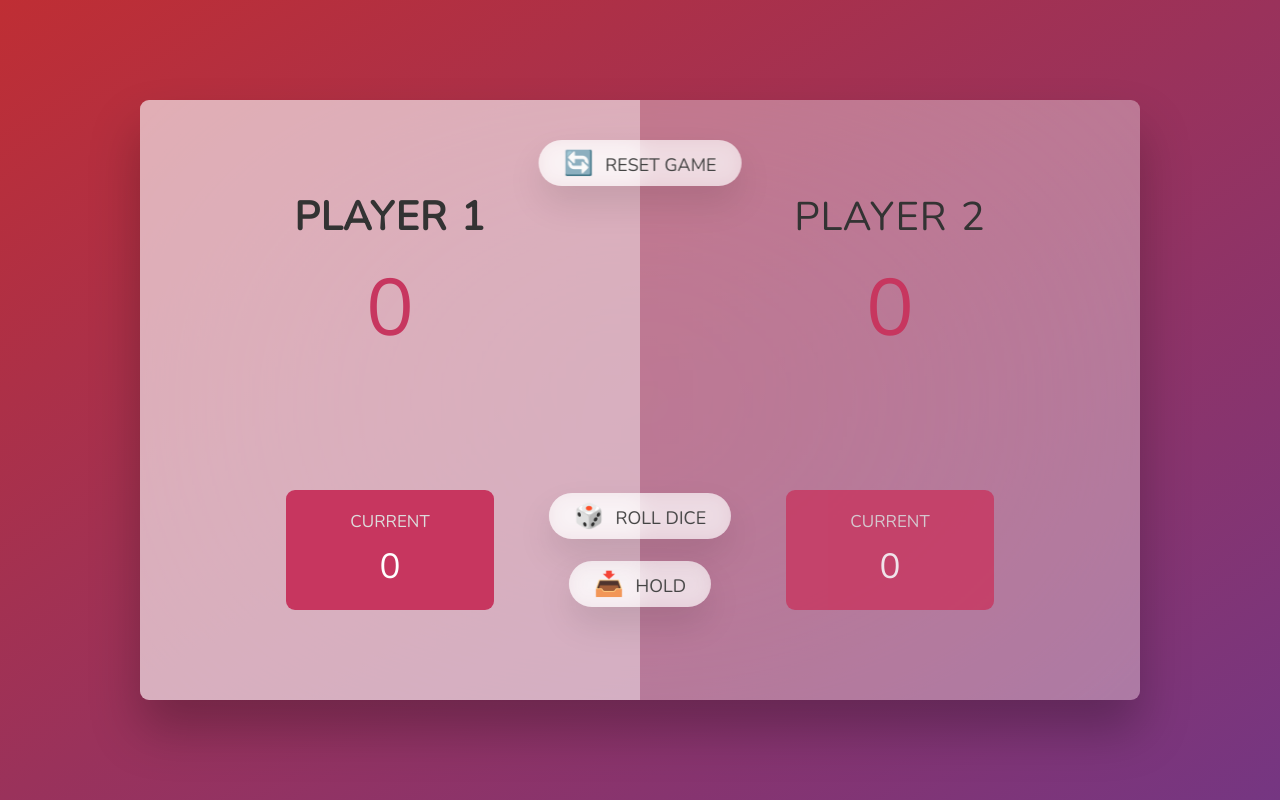
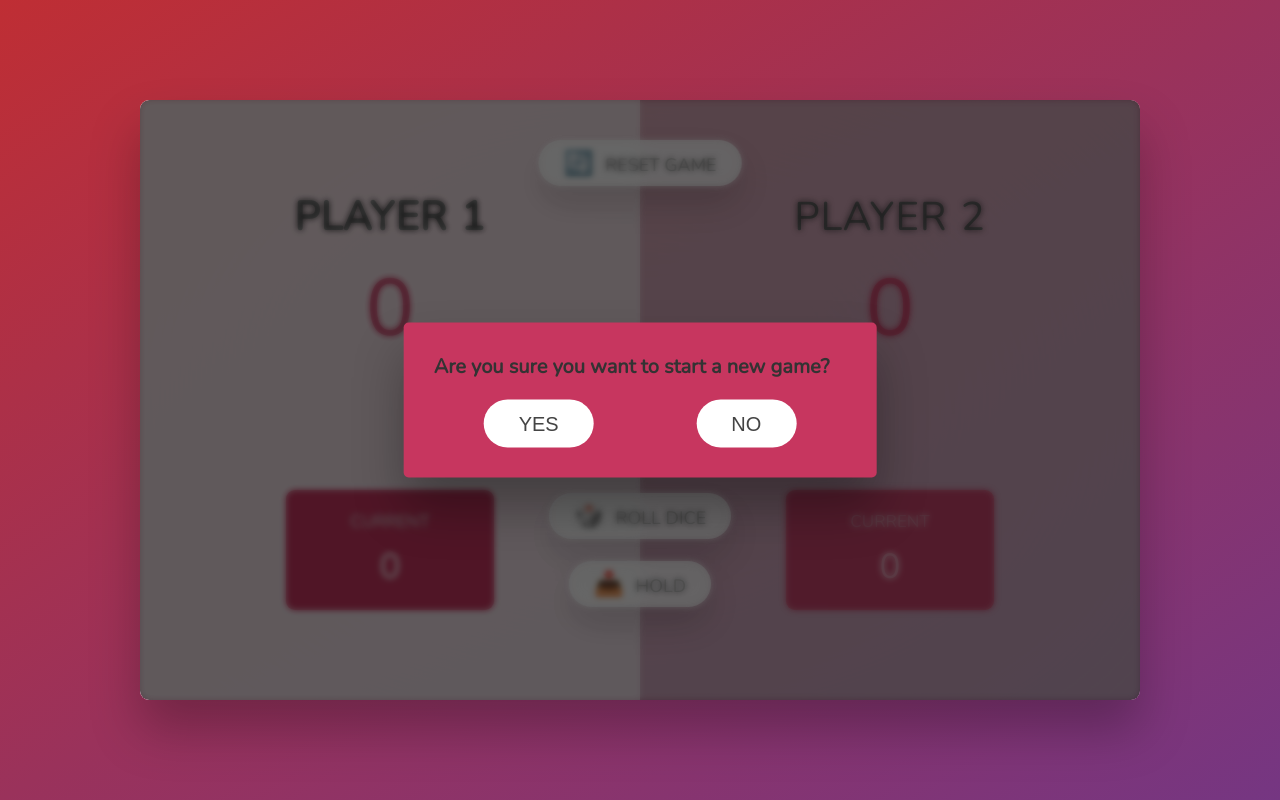
Before and after one commit to MisterBolt/pig-game, a plain HTML site: page index.html in a window 1280 px wide. Both pictures are taken after a click on the button "🔄 RESET GAME". Drawn offline with nearby package versions, Linux system fonts and the light colour scheme.

Commit message:
Add modal to confirm reseting game

```diff
--- a/index.html
+++ b/index.html
@@ -32,7 +32,15 @@
       <button class="btn btn--new">🔄 New game</button>
       <button class="btn btn--roll">🎲 Roll dice</button>
       <button class="btn btn--hold">📥 Hold</button>
+
+      <div class="modal">
+        <h1>Are you sure you want to start a new game?</h1>
+        <button class="btn--modal" id="yes-modal-button">YES</button>
+        <button class="btn--modal" id="no-modal-button">NO</button>
+      </div>
+      <div class="overlay"></div>
     </main>
+
     <script src="script.js"></script>
   </body>
 </html>
--- a/script.js
+++ b/script.js
@@ -15,13 +15,21 @@ const rollButton = document.querySelector(".btn--roll");
 const holdButton = document.querySelector(".btn--hold");
 const newButton = document.querySelector(".btn--new");
 
+const modalOverlay = document.querySelector(".overlay");
+const modalWindow = document.querySelector(".modal");
+const yesModalButton = document.getElementById("yes-modal-button");
+const noModalButton = document.getElementById("no-modal-button");
+
 ////////////////////---------- STARTING CONDITIONS ----------\\\\\\\\\\\\\\\\\\\\
 let currentScore, activePlayer, scores, playing;
 
 init();
 
 ////////////////////---------- BUTTONS FUNCTIONALITY ----------\\\\\\\\\\\\\\\\\\\\
-newButton.addEventListener("click", init);
+newButton.addEventListener("click", toggleModal);
+
+yesModalButton.addEventListener("click", init);
+noModalButton.addEventListener("click", toggleModal);
 
 rollButton.addEventListener("click", function () {
   if (playing) {
@@ -73,6 +81,7 @@ function init() {
   current0Element.textContent = 0;
   current1Element.textContent = 0;
 
+  toggleModal();
   diceElement.classList.add("hidden");
   winner0Element.classList.add("hidden");
   winner1Element.classList.add("hidden");
@@ -100,3 +109,8 @@ function switchPlayer() {
   player0Element.classList.toggle("player--active");
   player1Element.classList.toggle("player--active");
 }
+
+function toggleModal() {
+  modalOverlay.classList.toggle("hidden");
+  modalWindow.classList.toggle("hidden");
+}
--- a/style.css
+++ b/style.css
@@ -173,6 +173,45 @@ main {
   color: gold;
 }
 
+/* MODAL ELEMENTS */
 .hidden {
   display: none;
 }
+
+.modal {
+  position: absolute;
+  top: 50%;
+  left: 50%;
+  transform: translate(-50%, -50%);
+
+  background-color: #c7365f;
+  padding: 3rem;
+  border-radius: 5px;
+  box-shadow: 0 3rem 5rem rgba(0, 0, 0, 0.3);
+  z-index: 10;
+  align-items: center;
+}
+
+.overlay {
+  position: absolute;
+  top: 0;
+  left: 0;
+  width: 100%;
+  height: 100%;
+  background-color: rgba(0, 0, 0, 0.6);
+  backdrop-filter: blur(3px);
+  z-index: 5;
+}
+
+.btn--modal {
+  font-size: 2rem;
+  font-weight: 400;
+  padding: 1.25rem 3.5rem;
+  margin-inline: 5rem;
+  margin-top: 2rem;
+  border: none;
+  background-color: #fff;
+  color: #444;
+  border-radius: 10rem;
+  cursor: pointer;
+}
```
